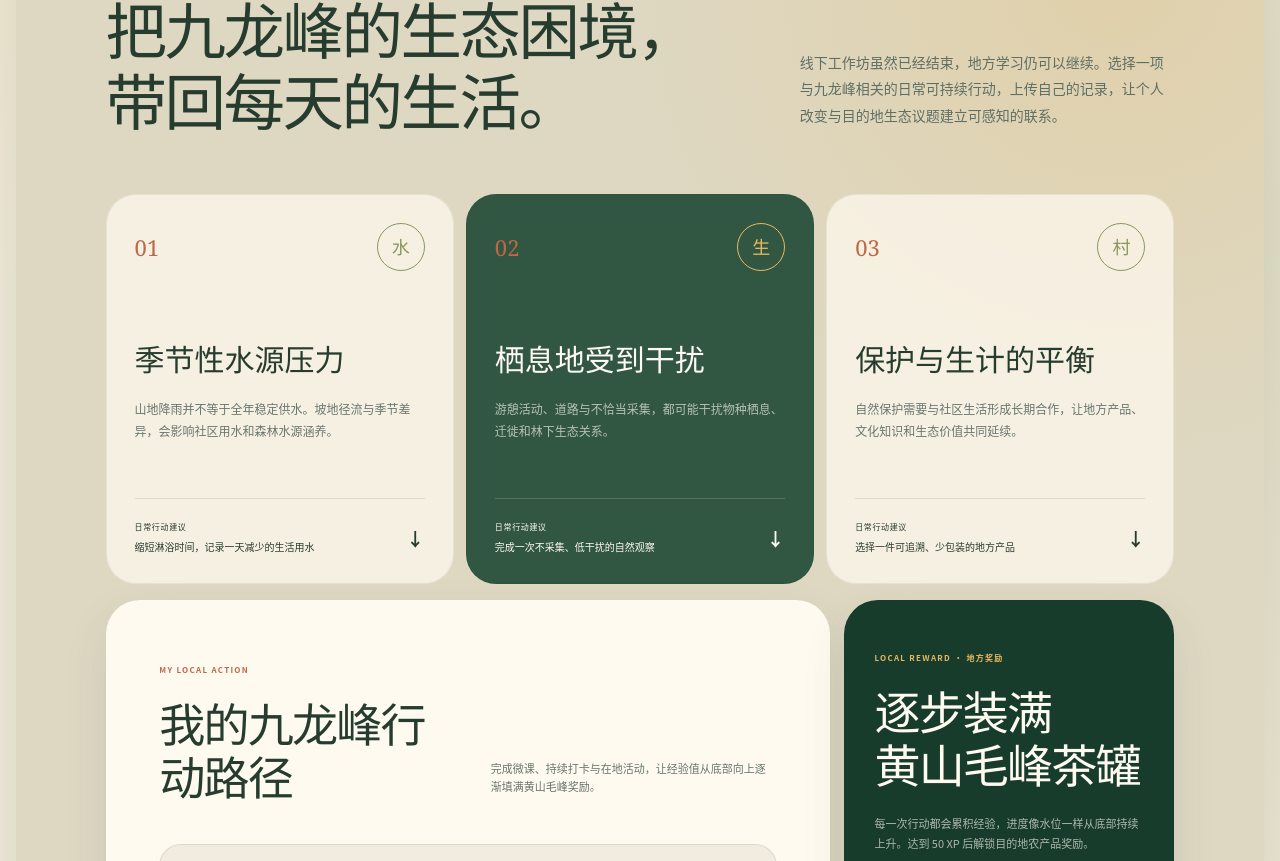
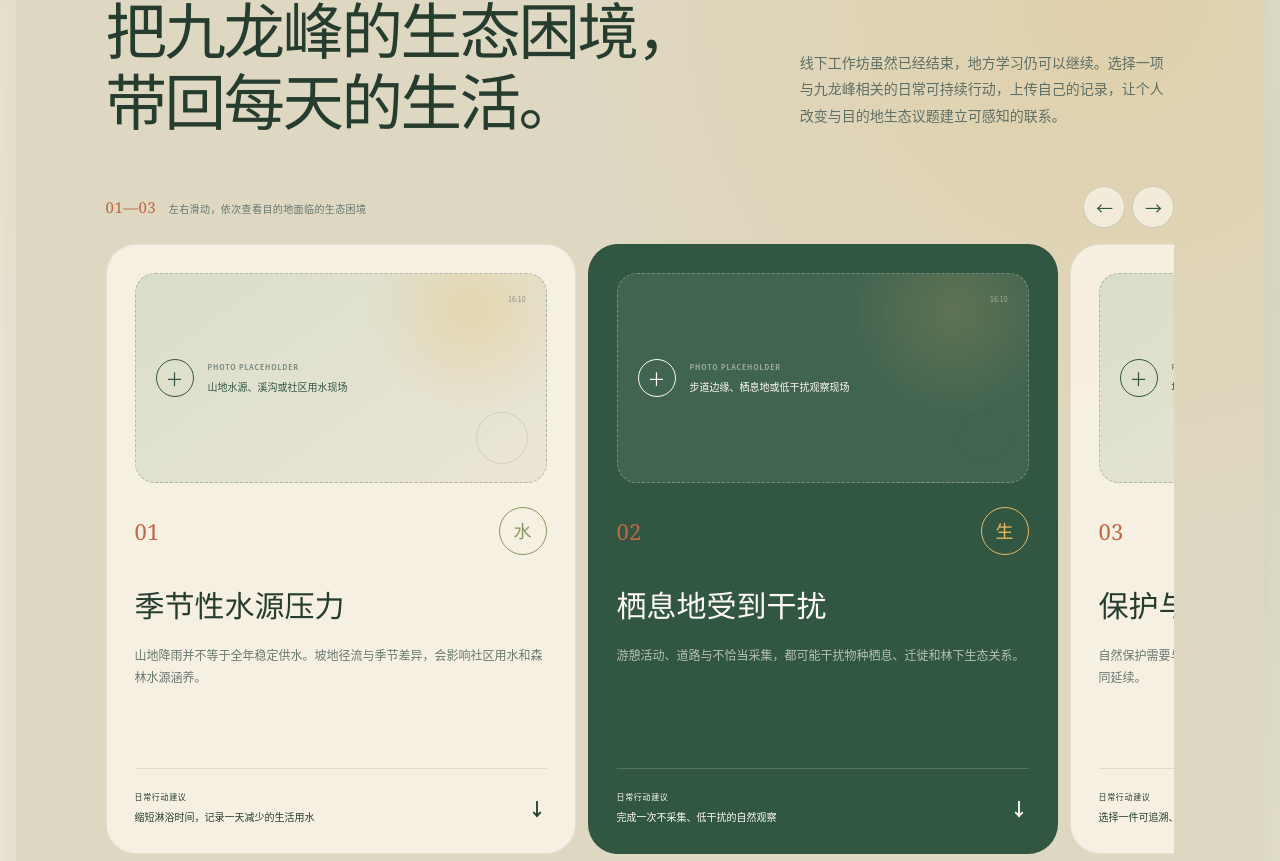
Before and after one commit to Adrian-stig/Yixun, a Next.js app: page /places/huangshan/workshop in a window 1280 px wide. Shown: the part 979-1840 px from the top of the page. Built offline with nearby package versions, Linux system fonts and the light colour scheme.

Commit message:
Add swipeable challenge cards with photo slots

```diff
--- a/app/places/huangshan/HuangshanExperience.tsx
+++ b/app/places/huangshan/HuangshanExperience.tsx
@@ -2,7 +2,7 @@
 
 import Image from "next/image";
 import Link from "next/link";
-import { useEffect, useMemo, useState } from "react";
+import { useEffect, useMemo, useRef, useState } from "react";
 import styles from "./huangshan.module.css";
 
 type ValueCategory = "生态价值" | "社会价值" | "经济价值";
@@ -113,6 +113,7 @@ const ecosystemChallenges = [
     title: "季节性水源压力",
     description: "山地降雨并不等于全年稳定供水。坡地径流与季节差异，会影响社区用水和森林水源涵养。",
     action: "缩短淋浴时间，记录一天减少的生活用水",
+    photoHint: "山地水源、溪沟或社区用水现场",
   },
   {
     number: "02",
@@ -120,6 +121,7 @@ const ecosystemChallenges = [
     title: "栖息地受到干扰",
     description: "游憩活动、道路与不恰当采集，都可能干扰物种栖息、迁徙和林下生态关系。",
     action: "完成一次不采集、低干扰的自然观察",
+    photoHint: "步道边缘、栖息地或低干扰观察现场",
   },
   {
     number: "03",
@@ -127,6 +129,7 @@ const ecosystemChallenges = [
     title: "保护与生计的平衡",
     description: "自然保护需要与社区生活形成长期合作，让地方产品、文化知识和生态价值共同延续。",
     action: "选择一件可追溯、少包装的地方产品",
+    photoHint: "地方农业、社区生活或农产品现场",
   },
 ];
 
@@ -160,6 +163,7 @@ type HuangshanExperienceProps = {
 
 export default function HuangshanExperience({ view }: HuangshanExperienceProps) {
   const isForest = view === "forest";
+  const challengeRailRef = useRef<HTMLDivElement>(null);
   const [activeCategory, setActiveCategory] = useState<(typeof categories)[number]>("全部价值");
   const [activeValue, setActiveValue] = useState(forestValues[0].id);
   const [lightboxOpen, setLightboxOpen] = useState(false);
@@ -257,6 +261,14 @@ export default function HuangshanExperience({ view }: HuangshanExperienceProps)
     if (nextTasks.length === fieldTasks.length) {
       setActionNotice(`在地活动完成，奖励进度 +${fieldActivityXp} XP`);
     }
+  };
+
+  const scrollChallenges = (direction: -1 | 1) => {
+    const rail = challengeRailRef.current;
+    const firstCard = rail?.querySelector<HTMLElement>("article");
+    if (!rail || !firstCard) return;
+    const gap = Number.parseFloat(window.getComputedStyle(rail).columnGap || "0");
+    rail.scrollBy({ left: direction * (firstCard.offsetWidth + gap), behavior: "smooth" });
   };
 
   const handlePhoto = (event: React.ChangeEvent<HTMLInputElement>) => {
@@ -398,10 +410,22 @@ export default function HuangshanExperience({ view }: HuangshanExperienceProps)
           <p>线下工作坊虽然已经结束，地方学习仍可以继续。选择一项与九龙峰相关的日常可持续行动，上传自己的记录，让个人改变与目的地生态议题建立可感知的联系。</p>
         </div>
 
-        <div className={styles.challengeGrid}>
+        <div className={styles.challengeRailHeader}>
+          <p><span>01—03</span> 左右滑动，依次查看目的地面临的生态困境</p>
+          <div>
+            <button type="button" onClick={() => scrollChallenges(-1)} aria-label="查看上一个生态困境">←</button>
+            <button type="button" onClick={() => scrollChallenges(1)} aria-label="查看下一个生态困境">→</button>
+          </div>
+        </div>
+        <div className={styles.challengeRail} ref={challengeRailRef} tabIndex={0} aria-label="九龙峰生态困境滑动卡片">
           {ecosystemChallenges.map((challenge) => (
             <article key={challenge.number}>
-              <div><span>{challenge.number}</span><i>{challenge.mark}</i></div>
+              <div className={styles.challengePhoto} aria-label={`${challenge.title}图片预留位置`}>
+                <span>＋</span>
+                <div><small>PHOTO PLACEHOLDER</small><strong>{challenge.photoHint}</strong></div>
+                <i>16:10</i>
+              </div>
+              <div className={styles.challengeTop}><span>{challenge.number}</span><i>{challenge.mark}</i></div>
               <h3>{challenge.title}</h3>
               <p>{challenge.description}</p>
               <a href="#daily-action-form">日常行动建议 <strong>{challenge.action}</strong><b>↓</b></a>
--- a/app/places/huangshan/huangshan.module.css
+++ b/app/places/huangshan/huangshan.module.css
@@ -484,41 +484,203 @@
   line-height: 1.9;
 }
 
-.challengeGrid {
-  display: grid;
-  grid-template-columns: repeat(3, 1fr);
+.challengeRailHeader {
+  display: flex;
+  align-items: center;
+  justify-content: space-between;
+  gap: 24px;
+  margin-top: 50px;
+}
+
+.challengeRailHeader p {
+  margin: 0;
+  color: #66766d;
+  font-size: 10px;
+  letter-spacing: 0.04em;
+}
+
+.challengeRailHeader p span {
+  margin-right: 10px;
+  color: var(--clay);
+  font-family: var(--display), "STSong", serif;
+  font-size: 15px;
+}
+
+.challengeRailHeader > div {
+  display: flex;
+  gap: 7px;
+}
+
+.challengeRailHeader button {
+  display: grid;
+  width: 42px;
+  height: 42px;
+  place-items: center;
+  border: 1px solid rgba(38, 60, 46, 0.18);
+  border-radius: 50%;
+  background: rgba(255, 250, 240, 0.62);
+  color: var(--forest);
+  font-size: 17px;
+  transition: background 0.2s ease, color 0.2s ease, transform 0.2s ease;
+}
+
+.challengeRailHeader button:hover,
+.challengeRailHeader button:focus-visible {
+  background: var(--forest);
+  color: var(--cream);
+  transform: translateY(-2px);
+}
+
+.challengeRail {
+  display: grid;
+  grid-auto-columns: clamp(360px, 40vw, 470px);
+  grid-auto-flow: column;
   gap: 12px;
-  margin-top: 58px;
-}
-
-.challengeGrid article {
-  display: flex;
-  min-height: 390px;
+  margin-top: 16px;
+  padding: 0 0 14px;
+  overflow-x: auto;
+  overscroll-behavior-x: contain;
+  scroll-behavior: smooth;
+  scroll-snap-type: x mandatory;
+  scrollbar-color: rgba(49, 87, 67, 0.36) transparent;
+  scrollbar-width: thin;
+  touch-action: pan-x;
+}
+
+.challengeRail::-webkit-scrollbar {
+  height: 7px;
+}
+
+.challengeRail::-webkit-scrollbar-track {
+  background: transparent;
+}
+
+.challengeRail::-webkit-scrollbar-thumb {
+  border-radius: 999px;
+  background: rgba(49, 87, 67, 0.36);
+}
+
+.challengeRail:focus-visible {
+  border-radius: 30px;
+  outline: 2px solid var(--clay);
+  outline-offset: 6px;
+}
+
+.challengeRail article {
+  display: flex;
+  min-height: 610px;
   flex-direction: column;
   padding: 28px;
   border: 1px solid rgba(38, 60, 46, 0.08);
   border-radius: 30px;
   background: rgba(255, 250, 240, 0.72);
-}
-
-.challengeGrid article:nth-child(2) {
+  scroll-snap-align: start;
+  scroll-snap-stop: always;
+}
+
+.challengeRail article:nth-child(2) {
   background: var(--forest);
   color: var(--cream);
 }
 
-.challengeGrid article > div {
+.challengePhoto {
+  position: relative;
+  display: grid;
+  min-height: 210px;
+  grid-template-columns: auto 1fr auto;
+  gap: 14px;
+  align-items: center;
+  padding: 20px;
+  border: 1px dashed rgba(38, 60, 46, 0.25);
+  border-radius: 20px;
+  overflow: hidden;
+  background:
+    radial-gradient(circle at 82% 18%, rgba(233, 185, 94, 0.28), transparent 28%),
+    linear-gradient(145deg, #d9dec9, #ebe5d6);
+}
+
+.challengePhoto::after {
+  position: absolute;
+  right: 18px;
+  bottom: 18px;
+  width: 52px;
+  height: 52px;
+  border: 1px solid rgba(38, 60, 46, 0.12);
+  border-radius: 50%;
+  content: "";
+}
+
+.challengePhoto > span {
+  display: grid;
+  width: 38px;
+  height: 38px;
+  place-items: center;
+  border: 1px solid currentColor;
+  border-radius: 50%;
+  color: var(--forest);
+  font-size: 18px;
+}
+
+.challengePhoto > div {
+  display: flex;
+  min-width: 0;
+  flex-direction: column;
+  gap: 7px;
+}
+
+.challengePhoto small {
+  color: #78877e;
+  font-size: 7px;
+  font-weight: 700;
+  letter-spacing: 0.12em;
+}
+
+.challengePhoto strong {
+  max-width: 230px;
+  color: var(--forest);
+  font-size: 10px;
+  font-weight: 500;
+  line-height: 1.6;
+}
+
+.challengePhoto > i {
+  align-self: start;
+  color: #849087;
+  font-size: 7px;
+  font-style: normal;
+}
+
+.challengeRail article:nth-child(2) .challengePhoto {
+  border-color: rgba(255, 250, 240, 0.28);
+  background:
+    radial-gradient(circle at 82% 18%, rgba(233, 185, 94, 0.18), transparent 28%),
+    rgba(255, 250, 240, 0.08);
+}
+
+.challengeRail article:nth-child(2) .challengePhoto > span,
+.challengeRail article:nth-child(2) .challengePhoto strong {
+  color: var(--cream);
+}
+
+.challengeRail article:nth-child(2) .challengePhoto small,
+.challengeRail article:nth-child(2) .challengePhoto > i {
+  color: rgba(255, 250, 240, 0.5);
+}
+
+.challengeTop {
   display: flex;
   align-items: center;
   justify-content: space-between;
-}
-
-.challengeGrid article > div span {
+  margin-top: 24px;
+}
+
+.challengeTop > span {
   color: var(--clay);
   font-family: var(--display), "STSong", serif;
   font-size: 22px;
 }
 
-.challengeGrid article > div i {
+.challengeTop > i {
   display: grid;
   width: 48px;
   height: 48px;
@@ -531,29 +693,29 @@
   font-style: normal;
 }
 
-.challengeGrid article:nth-child(2) > div i {
+.challengeRail article:nth-child(2) .challengeTop > i {
   color: var(--sun);
 }
 
-.challengeGrid h3 {
-  margin: 66px 0 16px;
+.challengeRail h3 {
+  margin: 28px 0 16px;
   font-family: var(--display), "STSong", serif;
   font-size: 30px;
   font-weight: 500;
 }
 
-.challengeGrid p {
+.challengeRail article > p {
   margin: 0;
   color: #68776e;
   font-size: 12px;
   line-height: 1.8;
 }
 
-.challengeGrid article:nth-child(2) p {
+.challengeRail article:nth-child(2) > p {
   color: rgba(255, 250, 240, 0.65);
 }
 
-.challengeGrid a {
+.challengeRail a {
   display: grid;
   grid-template-columns: 1fr auto;
   gap: 6px 12px;
@@ -565,11 +727,11 @@
   letter-spacing: 0.08em;
 }
 
-.challengeGrid article:nth-child(2) a {
+.challengeRail article:nth-child(2) a {
   border-color: rgba(255, 250, 240, 0.16);
 }
 
-.challengeGrid a strong {
+.challengeRail a strong {
   grid-column: 1;
   font-size: 10px;
   font-weight: 500;
@@ -577,7 +739,7 @@
   line-height: 1.6;
 }
 
-.challengeGrid a b {
+.challengeRail a b {
   grid-column: 2;
   grid-row: 1 / span 2;
   font-size: 18px;
@@ -2008,18 +2170,39 @@
     gap: 22px;
   }
 
-  .challengeGrid {
-    grid-template-columns: 1fr;
-    margin-top: 38px;
-  }
-
-  .challengeGrid article {
-    min-height: 330px;
+  .challengeRailHeader {
+    align-items: flex-end;
+    margin-top: 34px;
+  }
+
+  .challengeRailHeader p {
+    max-width: 210px;
+    line-height: 1.6;
+  }
+
+  .challengeRailHeader button {
+    width: 38px;
+    height: 38px;
+  }
+
+  .challengeRail {
+    grid-auto-columns: 88%;
+    margin-right: -18px;
+    padding-right: 18px;
+  }
+
+  .challengeRail article {
+    min-height: 570px;
     border-radius: 24px;
   }
 
-  .challengeGrid h3 {
-    margin-top: 44px;
+  .challengePhoto {
+    min-height: 180px;
+    padding: 16px;
+  }
+
+  .challengeRail h3 {
+    margin-top: 24px;
   }
 
   .userModule {
@@ -2247,6 +2430,10 @@
 }
 
 @media (prefers-reduced-motion: reduce) {
+  .challengeRail {
+    scroll-behavior: auto;
+  }
+
   .primaryAction,
   .secondaryAction,
   .valueList button,
```
